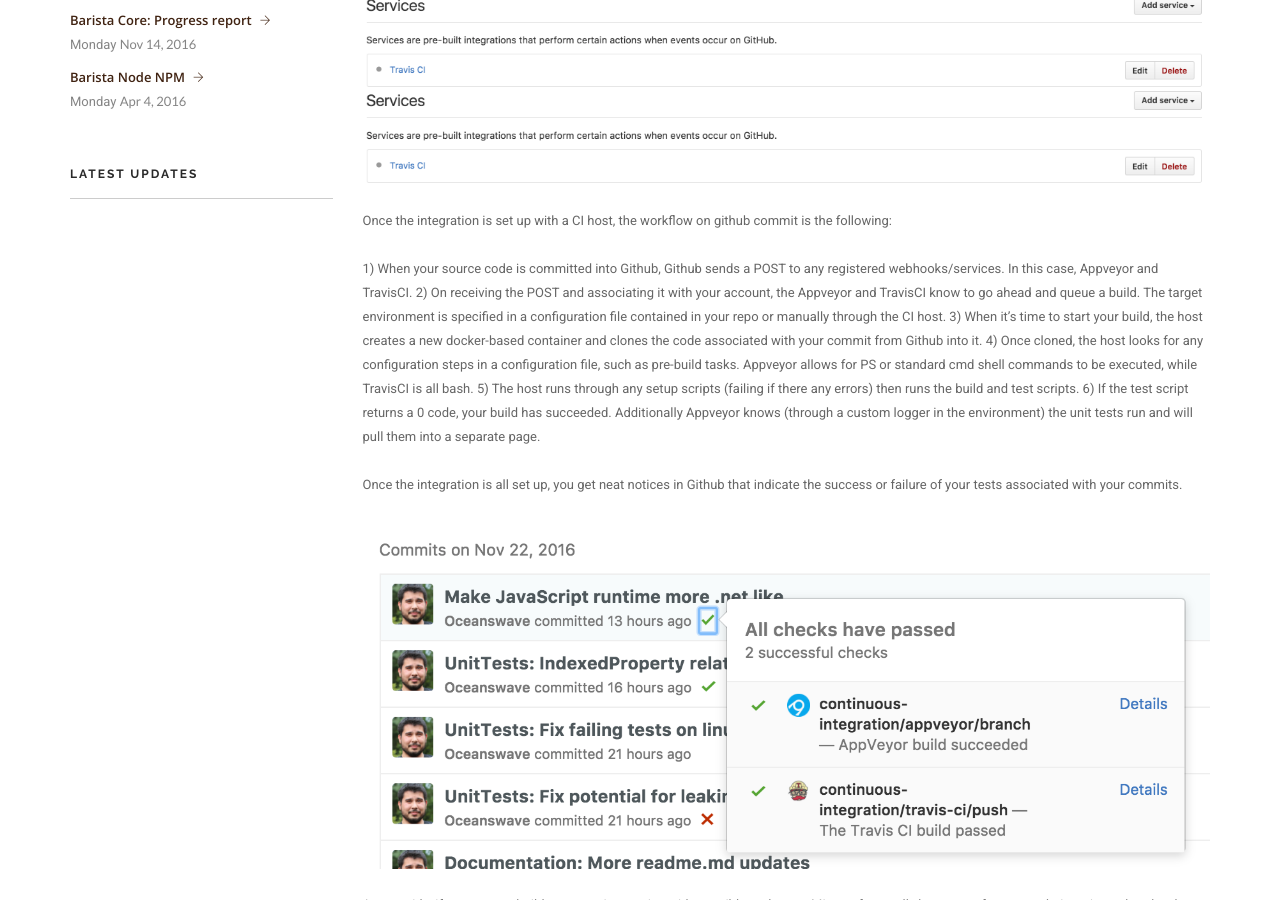
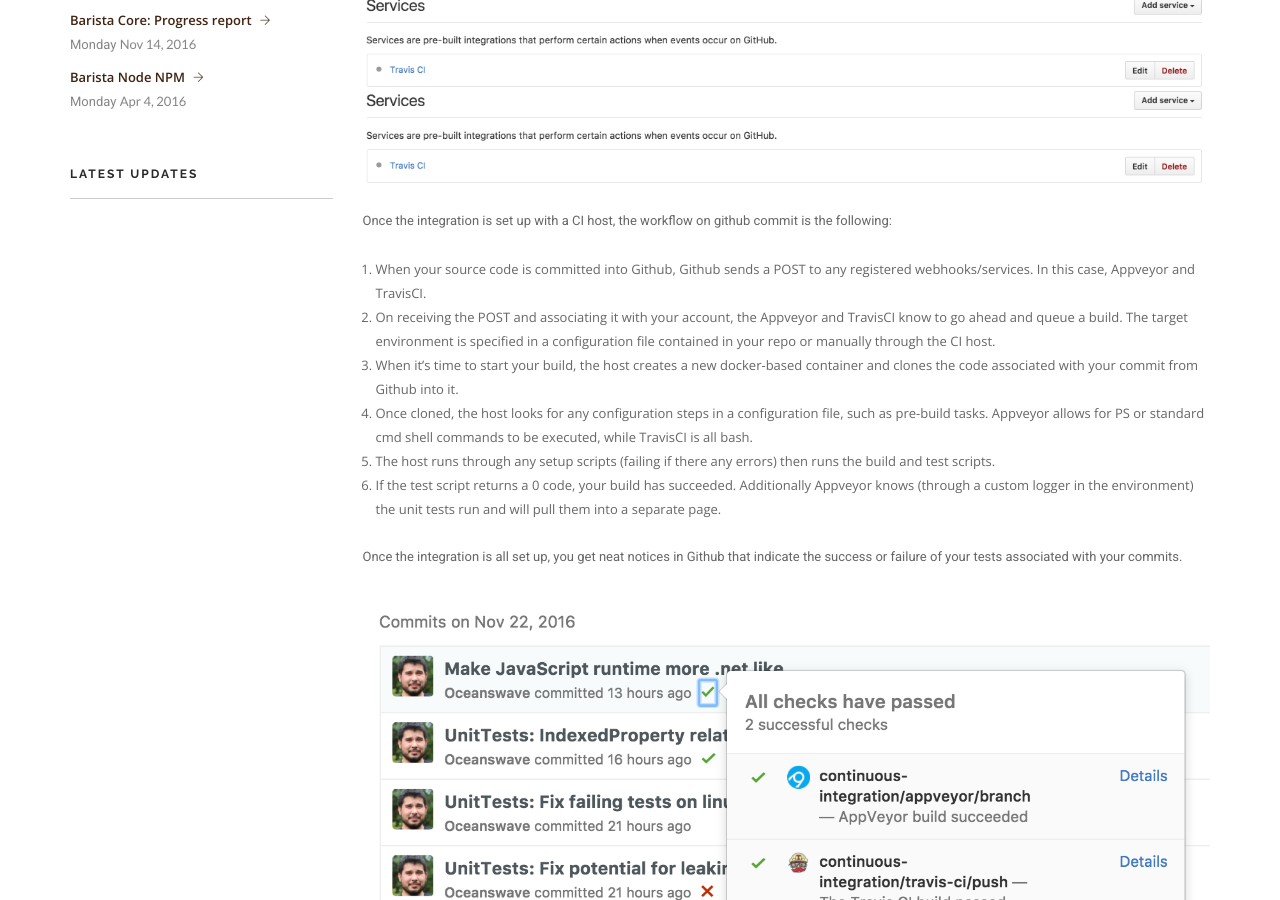
Before and after one commit to BaristaLabs/BaristaLabs.github.io, a Jekyll site: the page built from _posts/2016-11-24-cross-platform-continuous-integration-with-net-core.md, in a window 1280 px wide and 900 px high, scrolled down 627 px. Built offline with Jekyll 4.4.1, drawn with Linux system fonts in a browser that asks for light colours.

Commit message:
Fix OL in last post

```diff
--- a/_posts/2016-11-24-cross-platform-continuous-integration-with-net-core.md
+++ b/_posts/2016-11-24-cross-platform-continuous-integration-with-net-core.md
@@ -23,12 +23,12 @@
 
 Once the integration is set up with a CI host, the workflow on github commit is the following:
 
-1) When your source code is committed into Github, Github sends a POST to any registered webhooks/services. In this case, Appveyor and TravisCI.
-2) On receiving the POST and associating it with your account, the Appveyor and TravisCI know to go ahead and queue a build. The target environment is specified in a configuration file contained in your repo or manually through the CI host.
-3) When it's time to start your build, the host creates a new docker-based container and clones the code associated with your commit from Github into it.
-4) Once cloned, the host looks for any configuration steps in a configuration file, such as pre-build tasks. Appveyor allows for PS or standard cmd shell commands to be executed, while TravisCI is all bash.
-5) The host runs through any setup scripts (failing if there any errors) then runs the build and test scripts.
-6) If the test script returns a 0 code, your build has succeeded. Additionally Appveyor knows (through a custom logger in the environment) the unit tests run and will pull them into a separate page.
+1. When your source code is committed into Github, Github sends a POST to any registered webhooks/services. In this case, Appveyor and TravisCI.
+2. On receiving the POST and associating it with your account, the Appveyor and TravisCI know to go ahead and queue a build. The target environment is specified in a configuration file contained in your repo or manually through the CI host.
+3. When it's time to start your build, the host creates a new docker-based container and clones the code associated with your commit from Github into it.
+4. Once cloned, the host looks for any configuration steps in a configuration file, such as pre-build tasks. Appveyor allows for PS or standard cmd shell commands to be executed, while TravisCI is all bash.
+5. The host runs through any setup scripts (failing if there any errors) then runs the build and test scripts.
+6. If the test script returns a 0 code, your build has succeeded. Additionally Appveyor knows (through a custom logger in the environment) the unit tests run and will pull them into a separate page.
 
 Once the integration is all set up, you get neat notices in Github that indicate the success or failure of your tests associated with your commits.
 
```
